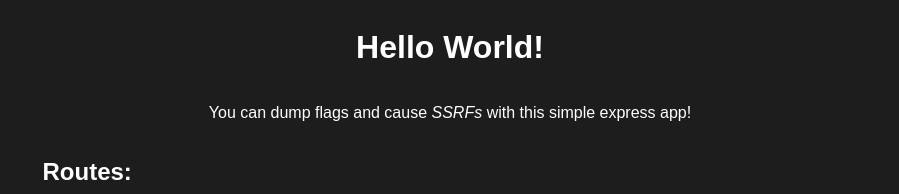
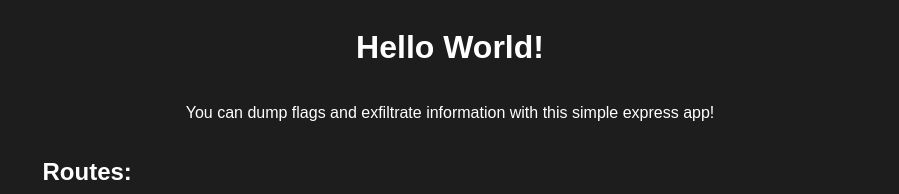
Before and after one commit to macuyler/dump, a website: page public/index.html in a window 1280 px wide. Shown: the top 194 px of the page, without its empty margins (190-1089 px from the left). Drawn offline with Linux system fonts and the light colour scheme.

Commit message:
Update repo description

```diff
--- a/public/index.html
+++ b/public/index.html
@@ -6,7 +6,7 @@
 	</head>
 	<body>
 		<h1>Hello World!</h1>
-		<p>You can dump flags and cause <em>SSRFs</em> with this simple express app!</p>
+		<p>You can dump flags and exfiltrate information with this simple express app!</p>
 		<h2>Routes:</h2>
 		<ul>
 			<li><p><strong><code id="hello">/hello</code></strong> JSON: <code>{"message": "hello world"}</code></p></li>
```
Also changed, not shown: README.md.
